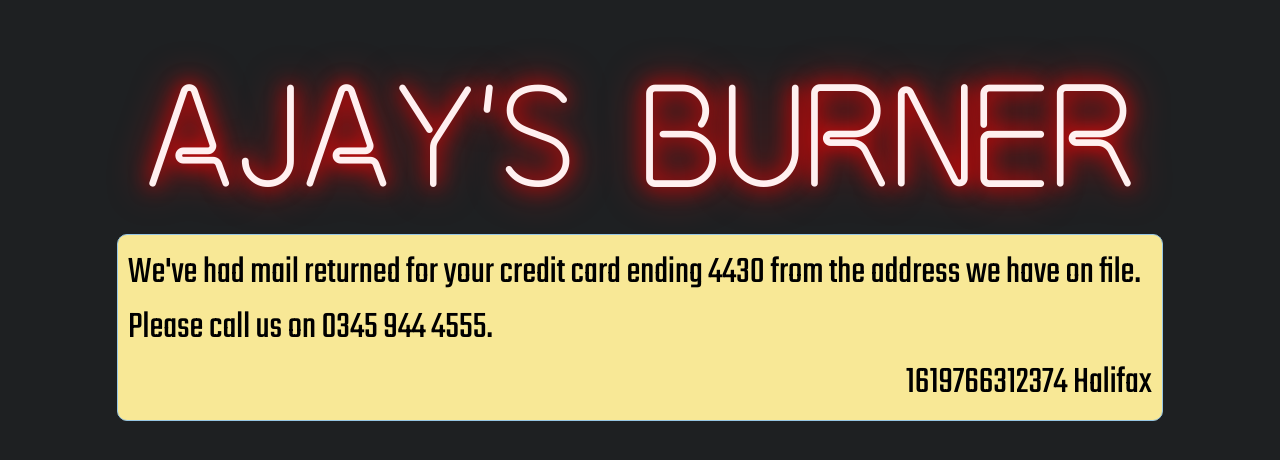
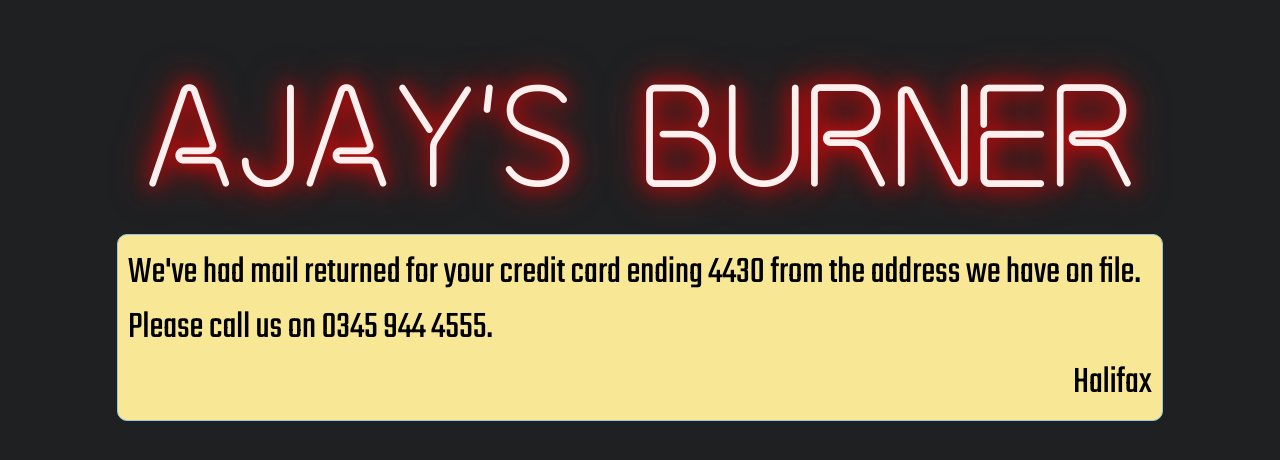
Before and after one commit to ajayvarghese2000/Phone, a plain HTML site: page index.html in a window 1280 px wide. Drawn offline with Linux system fonts and the light colour scheme.

Commit message:
Update index.html

```diff
--- a/index.html
+++ b/index.html
@@ -9,7 +9,7 @@
         <div class="horizontalcontaier">
             <div class="mes">
                 <p id="Message"class="motd">We've had mail returned for your credit card ending 4430 from the address we have on file. Please call us on 0345 944 4555. </p>
-                <p id="Caller"class="info">1619766312374 Halifax</p>
+                <p id="Caller"class="info">Halifax</p>
             </div>
 
         </div>
```
